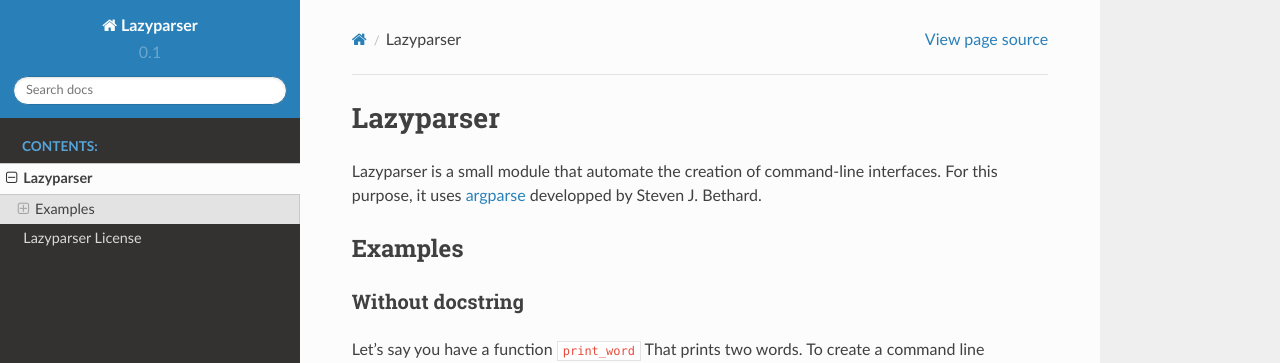
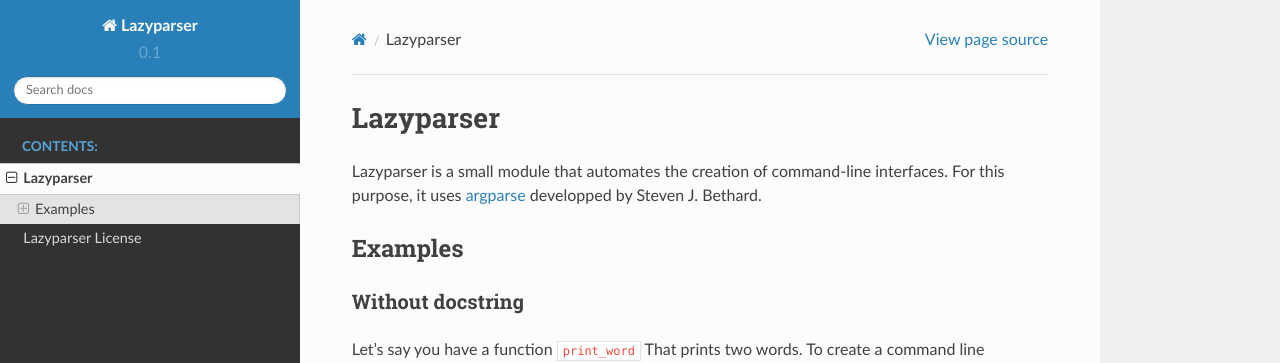
Before and after one commit to NFontrodona/Lazyparser, a Sphinx documentation site: the page built from doc/source/lazyparser.rst, in a window 1280 px wide and 900 px high. Shown: the top 363 px of the window. Built offline with Sphinx 7.4.7 and the Read the Docs theme 2.0.0, drawn with Linux system fonts in a browser that asks for light colours.

Commit message:
Lazyparser description update

```diff
--- a/doc/source/lazyparser.rst
+++ b/doc/source/lazyparser.rst
@@ -1,7 +1,7 @@
 Lazyparser
 ==========
 
-Lazyparser is a small module that automate the creation of command-line interfaces.
+Lazyparser is a small module that automates the creation of command-line interfaces.
 For this purpose, it uses `argparse <https://docs.python.org/3.5/library/argparse.html>`_ developped by Steven J. Bethard.
 
 Examples
```
Also changed, not shown: README.md (+1 -1 lines).
